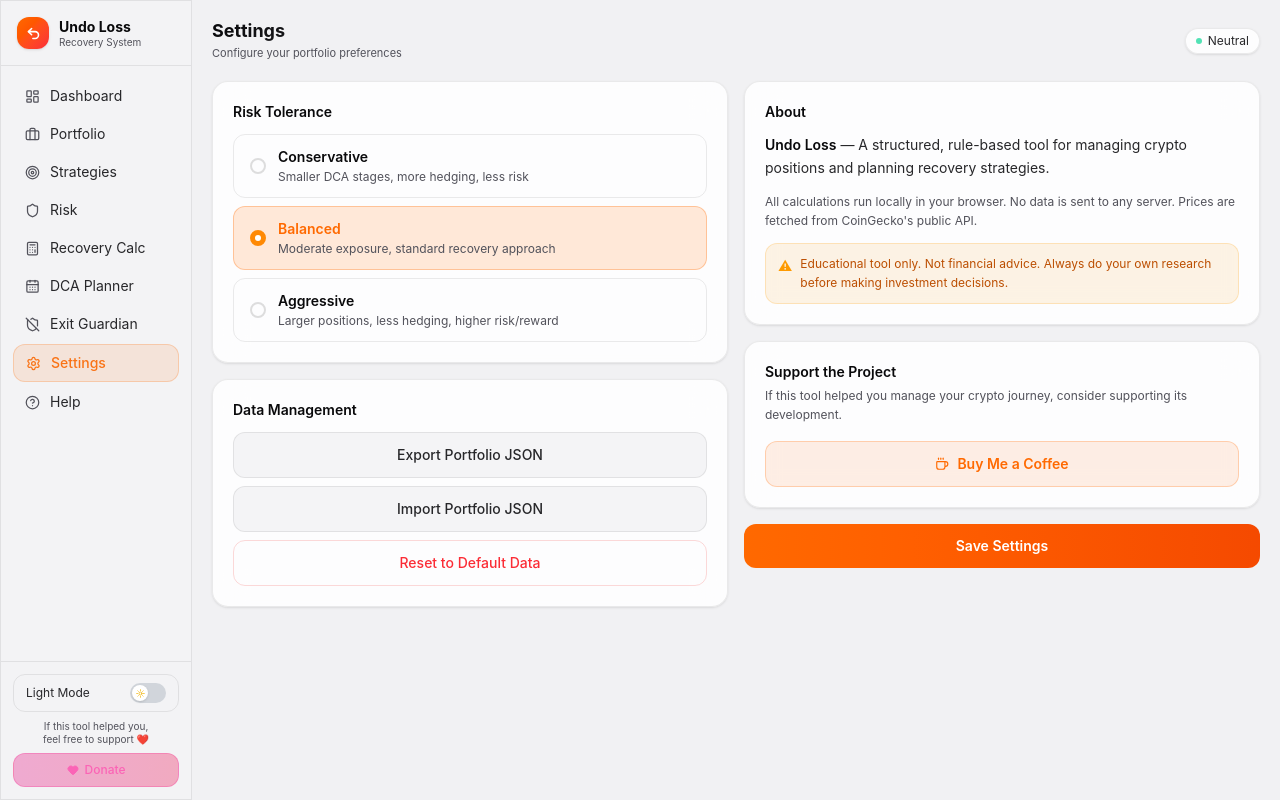
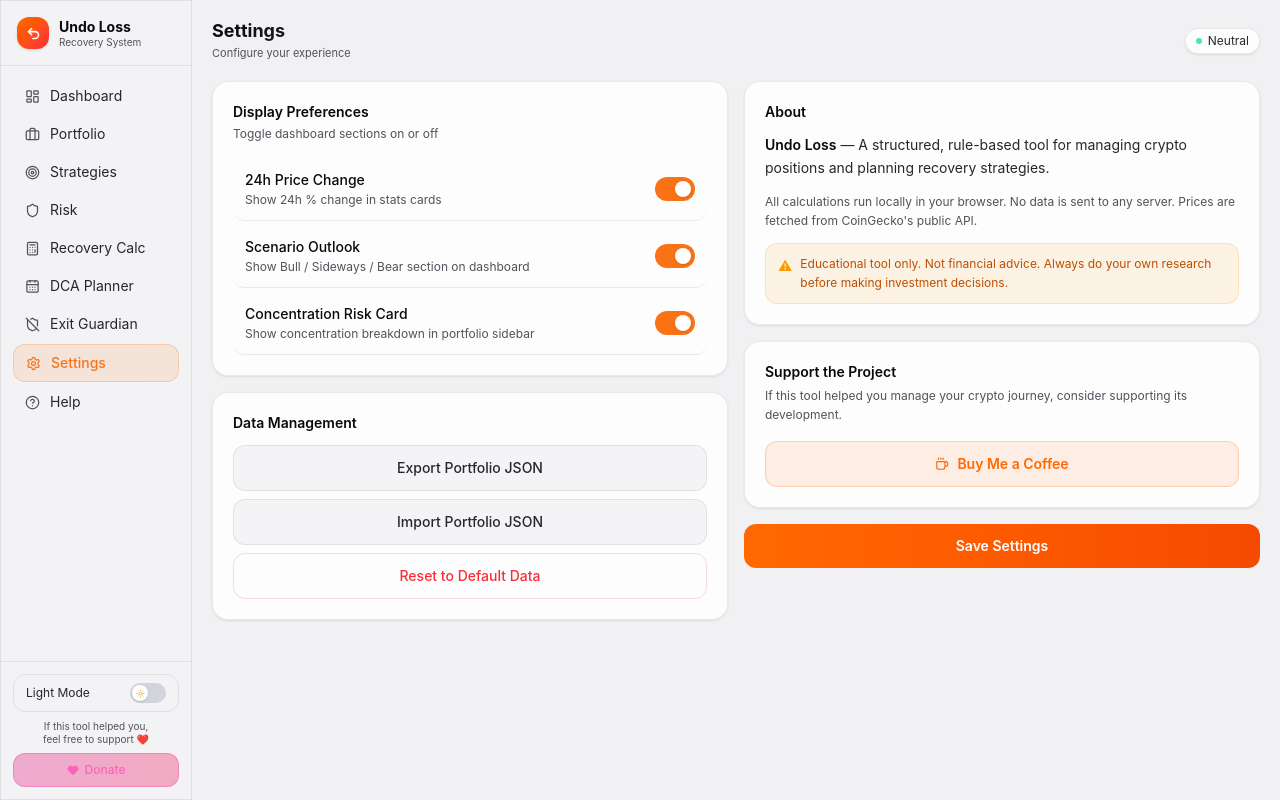
Before and after one commit to Claudecode31st/undoloss, a Next.js app: page /settings in a window 1280 px wide. Built offline with nearby package versions, Linux system fonts and the light colour scheme.

Commit message:
Dashboard rebuild: remove BehavioralGuard, add Long/Short+CapitalLeft to assets, prefs toggles in settings, fix stats cards

```diff
--- a/app/(app)/dashboard/page.tsx
+++ b/app/(app)/dashboard/page.tsx
@@ -1,6 +1,6 @@
 'use client';
 import { useState, useEffect, useCallback } from 'react';
-import { ChevronDown, BarChart2, Sliders, ShieldCheck, TrendingUp, Brain } from 'lucide-react';
+import { ChevronDown, BarChart2, Sliders, ShieldCheck, TrendingUp } from 'lucide-react';
 import Header from '@/components/layout/Header';
 import StatsCards from '@/components/dashboard/StatsCards';
 import PortfolioTable from '@/components/dashboard/PortfolioTable';
@@ -9,14 +9,12 @@ import ConcentrationRisk from '@/components/dashboard/ConcentrationRisk';
 import StrategyMode from '@/components/dashboard/StrategyMode';
 import RecoveryPlanCard from '@/components/dashboard/RecoveryPlanCard';
 import ScenarioOutlook from '@/components/dashboard/ScenarioOutlook';
-import BehavioralGuard from '@/components/dashboard/BehavioralGuard';
 import AssetModal from '@/components/modals/AssetModal';
-import { CryptoAsset, Portfolio, StrategyMode as TStrategyMode, RiskMode } from '@/lib/types';
-import { loadPortfolio, savePortfolio } from '@/lib/storage';
+import { CryptoAsset, Portfolio, StrategyMode as TStrategyMode, RiskMode, Prefs } from '@/lib/types';
+import { loadPortfolio, savePortfolio, loadPrefs } from '@/lib/storage';
 import { calcPortfolioStats, calcAllocation, calcRiskScore, fmtCurrency } from '@/lib/calculations';
 import { generateStrategyResult } from '@/lib/strategies';
 import { generateScenarios } from '@/lib/scenarios';
-import { analyzeBehavior } from '@/lib/behavioral';
 import { fetchPrices } from '@/lib/coingecko';
 
 /* ── Mobile collapsible section ──────────────────────────────── */
@@ -64,15 +62,16 @@ function MobileSection({
 /* ── Page ────────────────────────────────────────────────────── */
 export default function Dashboard() {
   const [portfolio, setPortfolio] = useState<Portfolio | null>(null);
+  const [prefs, setPrefs] = useState<Prefs>({ show24hChange: true, showScenarioOutlook: true, showConcentrationRisk: true });
   const [modalOpen, setModalOpen] = useState(false);
   const [editAsset, setEditAsset] = useState<CryptoAsset | null>(null);
   const [refreshing, setRefreshing] = useState(false);
   const [lastUpdated, setLastUpdated] = useState<string>(new Date().toISOString());
 
-  const KEYS = ['portfolio', 'strategy', 'recovery', 'scenario', 'behavioral'] as const;
+  const KEYS = ['portfolio', 'strategy', 'recovery', 'scenario'] as const;
   type Key = typeof KEYS[number];
   const [open, setOpen] = useState<Record<Key, boolean>>({
-    portfolio: false, strategy: false, recovery: false, scenario: false, behavioral: false,
+    portfolio: false, strategy: false, recovery: false, scenario: false,
   });
 
   const allOpen = KEYS.every((k) => open[k]);
@@ -83,6 +82,7 @@ export default function Dashboard() {
     const p = loadPortfolio();
     setPortfolio(p);
     setLastUpdated(p.lastUpdated);
+    setPrefs(loadPrefs());
   }, []);
 
   useEffect(() => { if (portfolio) savePortfolio(portfolio); }, [portfolio]);
@@ -118,12 +118,11 @@ export default function Dashboard() {
     return <div className="flex items-center justify-center min-h-screen"><div className="t-3 text-sm">Loading...</div></div>;
   }
 
-  const stats         = calcPortfolioStats(portfolio.assets);
-  const allocation    = calcAllocation(portfolio.assets);
-  const risk          = calcRiskScore(portfolio.assets);
+  const stats          = calcPortfolioStats(portfolio.assets);
+  const allocation     = calcAllocation(portfolio.assets);
+  const risk           = calcRiskScore(portfolio.assets);
   const strategyResult = generateStrategyResult(portfolio.assets, portfolio.strategy, portfolio.riskMode, portfolio.hedgeRatio);
-  const scenarios     = generateScenarios(portfolio.assets);
-  const warnings      = analyzeBehavior(portfolio.assets);
+  const scenarios      = generateScenarios(portfolio.assets);
 
   const handleAddAsset    = () => { setEditAsset(null); setModalOpen(true); };
   const handleEditAsset   = (a: CryptoAsset) => { setEditAsset(a); setModalOpen(true); };
@@ -135,11 +134,10 @@ export default function Dashboard() {
   });
 
   const previews: Record<Key, string> = {
-    portfolio:  `${fmtCurrency(stats.totalValue)} · ${portfolio.assets.length} assets`,
-    strategy:   `${strategyResult.name} · ${portfolio.riskMode}`,
-    recovery:   `${strategyResult.hedgeStatus}`,
-    scenario:   'Bull / Sideways / Bear',
-    behavioral: `${warnings.length} risk signals`,
+    portfolio: `${fmtCurrency(stats.totalValue)} · ${portfolio.assets.length} assets`,
+    strategy:  `${strategyResult.name} · ${portfolio.riskMode}`,
+    recovery:  `${strategyResult.hedgeStatus}`,
+    scenario:  'Bull / Sideways / Bear',
   };
 
   // Shared components
@@ -162,24 +160,22 @@ export default function Dashboard() {
     />
   );
   const scenarioOutlook = <ScenarioOutlook scenarios={scenarios} />;
-  const behavioralGuard = <BehavioralGuard warnings={warnings} />;
 
   return (
     <>
       <Header
         title="Dashboard"
-        subtitle="Overview of your portfolio and recovery system"
+        subtitle="Portfolio overview and recovery system"
         lastUpdated={lastUpdated}
         onRefresh={refreshPrices}
         refreshing={refreshing}
       />
 
-      {/* Stats — always visible on all screen sizes */}
-      <StatsCards stats={stats} risk={risk} />
+      {/* Stats — always visible */}
+      <StatsCards stats={stats} risk={risk} assetCount={portfolio.assets.length} show24hChange={prefs.show24hChange} />
 
       {/* ── MOBILE layout ── */}
       <div className="md:hidden space-y-2 mt-3">
-        {/* Expand / Collapse All */}
         <div className="flex justify-end mb-1">
           <button
             onClick={() => setAll(!allOpen)}
@@ -194,11 +190,11 @@ export default function Dashboard() {
           <div className="space-y-3">
             {portfolioTable}
             <PortfolioAllocation allocation={allocation} />
-            <ConcentrationRisk risk={risk} />
+            {prefs.showConcentrationRisk && <ConcentrationRisk risk={risk} />}
           </div>
         </MobileSection>
 
-        <MobileSection title="Strategy Mode" preview={previews.strategy} icon={Sliders} iconColor="text-orange-500" iconBg="bg-orange-500/10" open={open.strategy} onToggle={() => toggle('strategy')}>
+        <MobileSection title="Strategies" preview={previews.strategy} icon={Sliders} iconColor="text-orange-500" iconBg="bg-orange-500/10" open={open.strategy} onToggle={() => toggle('strategy')}>
           {strategyMode}
         </MobileSection>
 
@@ -206,35 +202,37 @@ export default function Dashboard() {
           {recoveryPlan}
         </MobileSection>
 
+        {prefs.showScenarioOutlook && (
           <MobileSection title="Scenario Outlook" preview={previews.scenario} icon={TrendingUp} iconColor="text-purple-500" iconBg="bg-purple-500/10" open={open.scenario} onToggle={() => toggle('scenario')}>
             {scenarioOutlook}
           </MobileSection>
-
-        <MobileSection title="Behavioral Guard" preview={previews.behavioral} icon={Brain} iconColor="text-amber-500" iconBg="bg-amber-500/10" open={open.behavioral} onToggle={() => toggle('behavioral')}>
-          {behavioralGuard}
-        </MobileSection>
+        )}
       </div>
 
       {/* ── DESKTOP layout ── */}
       <div className="hidden md:block">
-        {/* Row 1: portfolio table + allocation */}
-        <div className="grid grid-cols-1 md:grid-cols-3 gap-4 mb-4 mt-4">
-          <div className="md:col-span-2">{portfolioTable}</div>
-          <div className="md:col-span-1 flex flex-col gap-3">
+        {/* Row 1: portfolio table + sidebar */}
+        <div className="grid grid-cols-3 gap-4 mb-4 mt-4">
+          <div className="col-span-2">{portfolioTable}</div>
+          <div className="col-span-1 flex flex-col gap-3">
             <PortfolioAllocation allocation={allocation} />
-            <ConcentrationRisk risk={risk} />
+            {prefs.showConcentrationRisk && <ConcentrationRisk risk={risk} />}
           </div>
         </div>
 
-        {/* Row 2: strategy + recovery + scenario */}
-        <div className="grid grid-cols-1 md:grid-cols-3 gap-4 mb-4">
+        {/* Row 2: strategy + recovery + (optional) scenario */}
+        {prefs.showScenarioOutlook ? (
+          <div className="grid grid-cols-3 gap-4">
             <div>{strategyMode}</div>
             <div>{recoveryPlan}</div>
             <div>{scenarioOutlook}</div>
           </div>
-
-        {/* Row 3: behavioral guard */}
-        {behavioralGuard}
+        ) : (
+          <div className="grid grid-cols-2 gap-4">
+            <div>{strategyMode}</div>
+            <div>{recoveryPlan}</div>
+          </div>
+        )}
       </div>
 
       <AssetModal
--- a/app/(app)/settings/page.tsx
+++ b/app/(app)/settings/page.tsx
@@ -3,21 +3,37 @@ import { useState, useEffect } from 'react';
 import { Check, Coffee } from 'lucide-react';
 import Header from '@/components/layout/Header';
 import GlassCard from '@/components/ui/GlassCard';
-import { loadPortfolio, savePortfolio, exportPortfolio, importPortfolio } from '@/lib/storage';
-import { Portfolio, RiskMode } from '@/lib/types';
+import { loadPortfolio, savePortfolio, exportPortfolio, importPortfolio, loadPrefs, savePrefs } from '@/lib/storage';
+import { Portfolio, Prefs } from '@/lib/types';
+
+function Toggle({ enabled, onChange }: { enabled: boolean; onChange: (v: boolean) => void }) {
+  return (
+    <button
+      type="button"
+      onClick={() => onChange(!enabled)}
+      className="relative w-10 h-6 rounded-full transition-colors duration-200 flex-shrink-0"
+      style={{ background: enabled ? '#f97316' : 'var(--border-strong)' }}
+    >
+      <div className={`absolute top-1 w-4 h-4 bg-white rounded-full shadow transition-transform duration-200 ${enabled ? 'translate-x-5' : 'translate-x-1'}`} />
+    </button>
+  );
+}
 
 export default function SettingsPage() {
   const [portfolio, setPortfolio] = useState<Portfolio | null>(null);
+  const [prefs, setPrefs] = useState<Prefs>({ show24hChange: true, showScenarioOutlook: true, showConcentrationRisk: true });
   const [saved, setSaved] = useState(false);
 
-  useEffect(() => { setPortfolio(loadPortfolio()); }, []);
+  useEffect(() => {
+    setPortfolio(loadPortfolio());
+    setPrefs(loadPrefs());
+  }, []);
 
   const handleSave = () => {
-    if (portfolio) {
-      savePortfolio(portfolio);
-      setSaved(true);
-      setTimeout(() => setSaved(false), 2000);
-    }
+    if (portfolio) { savePortfolio(portfolio); }
+    savePrefs(prefs);
+    setSaved(true);
+    setTimeout(() => setSaved(false), 2000);
   };
 
   const handleReset = () => {
@@ -27,47 +43,42 @@ export default function SettingsPage() {
     }
   };
 
+  const updatePref = <K extends keyof Prefs>(key: K, val: Prefs[K]) =>
+    setPrefs((p) => ({ ...p, [key]: val }));
+
   if (!portfolio) return <div className="t-3 p-8">Loading...</div>;
-
-  const riskModes: { mode: RiskMode; label: string; desc: string }[] = [
-    { mode: 'conservative', label: 'Conservative', desc: 'Smaller DCA stages, more hedging, less risk' },
-    { mode: 'balanced', label: 'Balanced', desc: 'Moderate exposure, standard recovery approach' },
-    { mode: 'aggressive', label: 'Aggressive', desc: 'Larger positions, less hedging, higher risk/reward' },
-  ];
 
   return (
     <>
-      <Header title="Settings" subtitle="Configure your portfolio preferences" lastUpdated={portfolio.lastUpdated} />
+      <Header title="Settings" subtitle="Configure your experience" lastUpdated={portfolio.lastUpdated} />
 
       <div className="grid grid-cols-1 md:grid-cols-2 gap-4">
         {/* Left column */}
         <div className="space-y-4">
+
+          {/* Display preferences */}
           <GlassCard className="p-5">
-            <h2 className="text-sm font-semibold t-1 mb-3">Risk Tolerance</h2>
-            <div className="space-y-2">
-              {riskModes.map(({ mode, label, desc }) => {
-                const active = portfolio.riskMode === mode;
-                return (
-                  <button key={mode} onClick={() => setPortfolio((p) => p ? { ...p, riskMode: mode } : p)}
-                    className={`w-full flex items-center gap-3 px-4 py-3 rounded-xl border text-left transition-all ${
-                      active ? 'bg-orange-500/15 border-orange-500/30' : 'hover:bg-black/5 dark:hover:bg-white/5'
-                    }`}
-                    style={!active ? { borderColor: 'var(--border)' } : undefined}>
-                    <div className={`w-4 h-4 rounded-full border-2 flex-shrink-0 flex items-center justify-center ${
-                      active ? 'border-orange-400 bg-orange-400' : ''
-                    }`} style={!active ? { borderColor: 'var(--border-strong)' } : undefined}>
-                      {active && <div className="w-1.5 h-1.5 rounded-full bg-white" />}
-                    </div>
-                    <div className="flex-1 min-w-0">
-                      <div className={`text-sm font-semibold ${active ? 'text-orange-500' : 't-1'}`}>{label}</div>
-                      <div className="text-xs t-3 mt-0.5">{desc}</div>
-                    </div>
-                  </button>
-                );
-              })}
+            <h2 className="text-sm font-semibold t-1 mb-1">Display Preferences</h2>
+            <p className="text-xs t-3 mb-4">Toggle dashboard sections on or off</p>
+            <div className="space-y-1">
+              {([
+                { key: 'show24hChange',        label: '24h Price Change',         desc: 'Show 24h % change in stats cards' },
+                { key: 'showScenarioOutlook',  label: 'Scenario Outlook',          desc: 'Show Bull / Sideways / Bear section on dashboard' },
+                { key: 'showConcentrationRisk',label: 'Concentration Risk Card',   desc: 'Show concentration breakdown in portfolio sidebar' },
+              ] as { key: keyof Prefs; label: string; desc: string }[]).map(({ key, label, desc }) => (
+                <div key={key} className="flex items-center justify-between px-3 py-3 rounded-xl"
+                  style={{ borderBottom: '1px solid var(--border)' }}>
+                  <div className="flex-1 min-w-0 mr-4">
+                    <div className="text-sm font-medium t-1">{label}</div>
+                    <div className="text-xs t-3 mt-0.5">{desc}</div>
+                  </div>
+                  <Toggle enabled={prefs[key] as boolean} onChange={(v) => updatePref(key, v as Prefs[typeof key])} />
+                </div>
+              ))}
             </div>
           </GlassCard>
 
+          {/* Data management */}
           <GlassCard className="p-5">
             <h2 className="text-sm font-semibold t-1 mb-3">Data Management</h2>
             <div className="space-y-2">
@@ -100,18 +111,26 @@ export default function SettingsPage() {
           <GlassCard className="p-5">
             <h2 className="text-sm font-semibold t-1 mb-3">About</h2>
             <div className="space-y-3">
-              <p className="text-sm t-2 leading-relaxed"><span className="t-1 font-semibold">Undo Loss</span> — A structured, rule-based tool for managing crypto positions and planning recovery strategies.</p>
-              <p className="text-xs t-3 leading-relaxed">All calculations run locally in your browser. No data is sent to any server. Prices are fetched from CoinGecko&apos;s public API.</p>
+              <p className="text-sm t-2 leading-relaxed">
+                <span className="t-1 font-semibold">Undo Loss</span> — A structured, rule-based tool for managing crypto positions and planning recovery strategies.
+              </p>
+              <p className="text-xs t-3 leading-relaxed">
+                All calculations run locally in your browser. No data is sent to any server. Prices are fetched from CoinGecko&apos;s public API.
+              </p>
               <div className="flex items-start gap-2 px-3 py-2.5 rounded-xl bg-amber-500/10 border border-amber-500/20">
                 <span className="text-amber-500 text-sm flex-shrink-0 mt-0.5">⚠</span>
-                <p className="text-xs text-amber-700 dark:text-amber-400 leading-relaxed">Educational tool only. Not financial advice. Always do your own research before making investment decisions.</p>
+                <p className="text-xs text-amber-700 dark:text-amber-400 leading-relaxed">
+                  Educational tool only. Not financial advice. Always do your own research before making investment decisions.
+                </p>
               </div>
             </div>
           </GlassCard>
 
           <GlassCard className="p-5">
             <h2 className="text-sm font-semibold t-1 mb-1">Support the Project</h2>
-            <p className="text-xs t-3 mb-4 leading-relaxed">If this tool helped you manage your crypto journey, consider supporting its development.</p>
+            <p className="text-xs t-3 mb-4 leading-relaxed">
+              If this tool helped you manage your crypto journey, consider supporting its development.
+            </p>
             <button className="w-full flex items-center justify-center gap-2 py-3 rounded-xl border text-sm font-semibold transition-all
               bg-orange-500/10 border-orange-500/25 text-orange-500 hover:bg-orange-500/20">
               <Coffee size={14} />
@@ -121,7 +140,8 @@ export default function SettingsPage() {
 
           <button onClick={handleSave}
             className={`w-full py-3 rounded-xl text-sm font-semibold flex items-center justify-center gap-2 transition-all ${
-              saved ? 'bg-emerald-500/20 border border-emerald-500/30 text-emerald-600'
+              saved
+                ? 'bg-emerald-500/20 border border-emerald-500/30 text-emerald-600'
                 : 'bg-gradient-to-r from-orange-500 to-orange-600 text-white hover:from-orange-400 hover:to-orange-500'
             }`}>
             {saved ? <><Check size={14} /> Saved!</> : 'Save Settings'}
```
Also changed, not shown: components/dashboard/PortfolioTable.tsx (+23 -4 lines), components/dashboard/StatsCards.tsx (+9 -5 lines), components/modals/AssetModal.tsx (+34 -1 lines), lib/storage.ts (+24 -1 lines), lib/types.ts (+8 -0 lines). Lines whose indentation alone changed are shown as unchanged.
